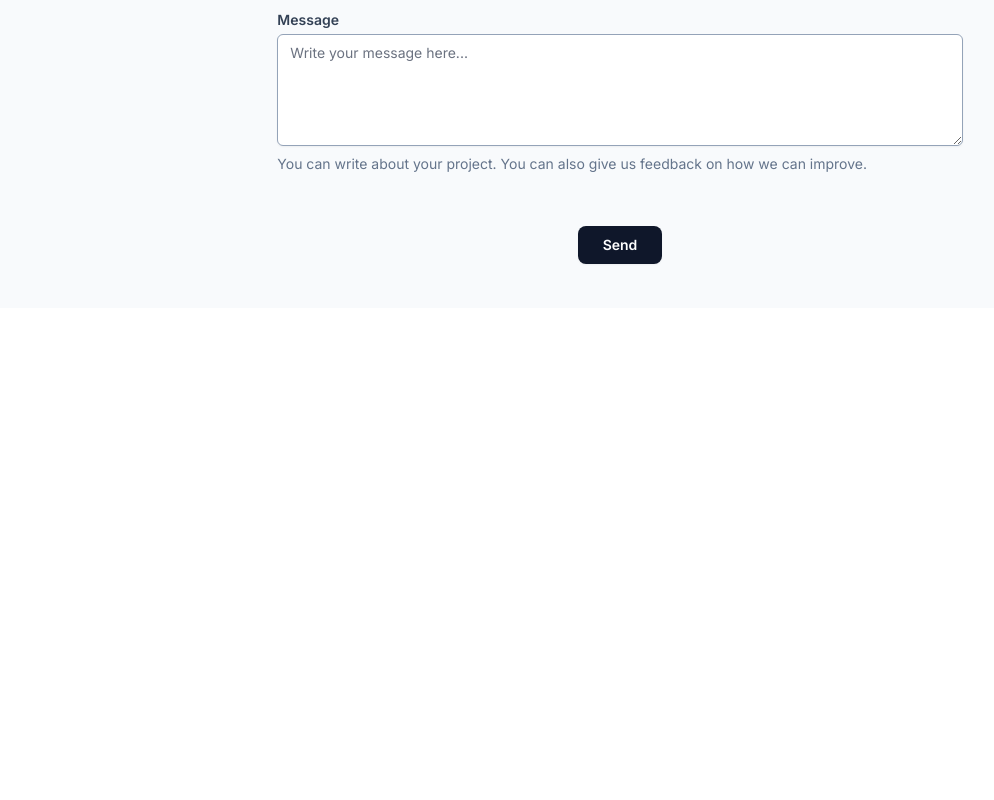
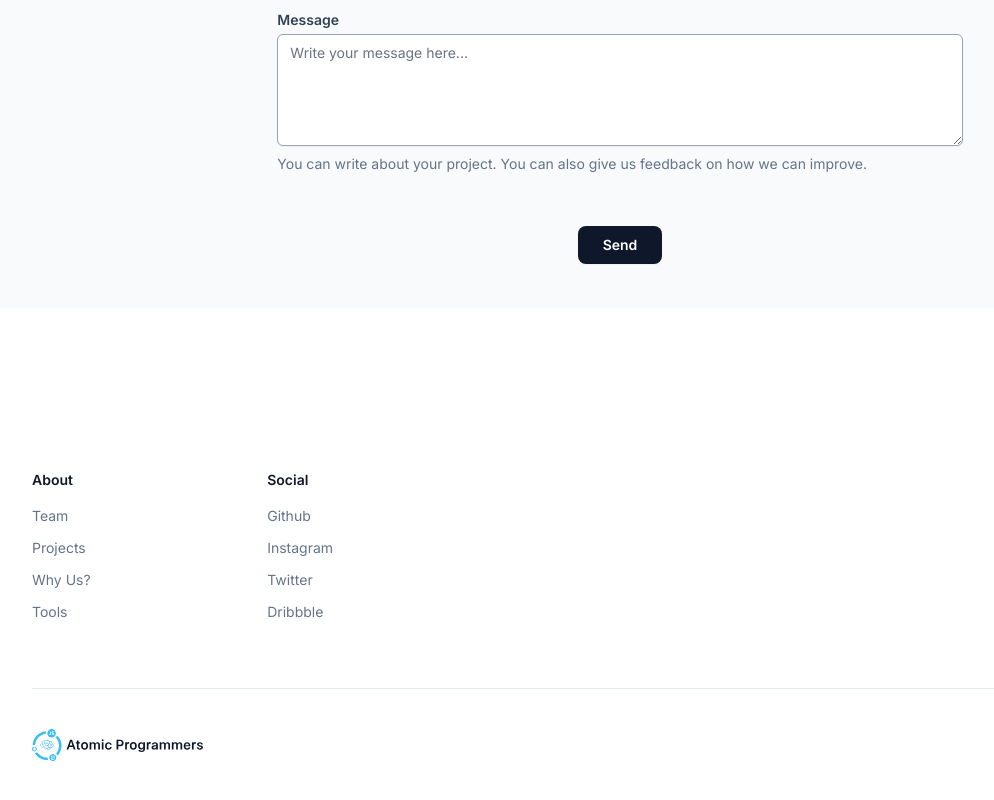
Before and after one commit to itsAshish01/atomic-programmers, a Next.js app: page / in a window 1280 px wide. Shown: the part 7183-7983 px from the top of the page, without its empty margins (20-1014 px from the left). Before the commit the page ends 7635 px from the top, so only its background shows below. Built offline with nearby package versions, Linux system fonts and the light colour scheme.

Commit message:
Build the footer section.

```diff
--- a/sections/Footer.js
+++ b/sections/Footer.js
@@ -1,8 +1,63 @@
+import Image from 'next/image';
+import Link from 'next/link';
+
+import Logo from '../assets/logos/atomic-programmer.svg';
+
+const footerContent = [
+  {
+    title: 'About',
+    array: [
+      { name: 'Team', to: '/about' },
+      { name: 'Projects', to: '/about' },
+      { name: 'Why Us?', to: '/about' },
+      { name: 'Tools', to: '/about' },
+    ],
+  },
+
+  {
+    title: 'Social',
+    array: [
+      { name: 'Github', to: '/about' },
+      { name: 'Instagram', to: '/about' },
+      { name: 'Twitter', to: '/about' },
+      { name: 'Dribbble', to: '/about' },
+    ],
+  },
+];
+
 const Footer = () => {
   return (
-    <footer className='pt-20 pb-16 text-sm leading-6'>
+    <footer className='container mx-auto pt-20 pb-16 text-sm leading-6 px-5 lg:pt-40'>
       <div className='max-w-7xl mx-auto divide-y divide-slate-200 px-4 sm:px-6 md:px-8'>
-        <div className='flex'></div>
+        <div className='flex'>
+          {footerContent.map((content) => (
+            <div
+              key={content.title}
+              className='flex-none w-1/2 space-y-10 sm:space-y-8 lg:flex lg:space-y-0 lg:w-1/5'
+            >
+              <div className='lg:flex-none lg:w-1/2'>
+                <h2 className='font-semibold text-gray-900'>{content.title}</h2>
+                <ul className='mt-3 space-y-2'>
+                  {content.array.map((item) => (
+                    <li key={item.name}>
+                      <Link href={item.to}>
+                        <a className='hover:text-slate-900'>{item.name}</a>
+                      </Link>
+                    </li>
+                  ))}
+                </ul>
+              </div>
+            </div>
+          ))}
+        </div>
+        <div className='mt-16 pt-10'>
+          <Image
+            src={Logo}
+            alt='Atomic Programmers Logo'
+            width={171.6}
+            height={32.1}
+          />
+        </div>
       </div>
     </footer>
   );
```
